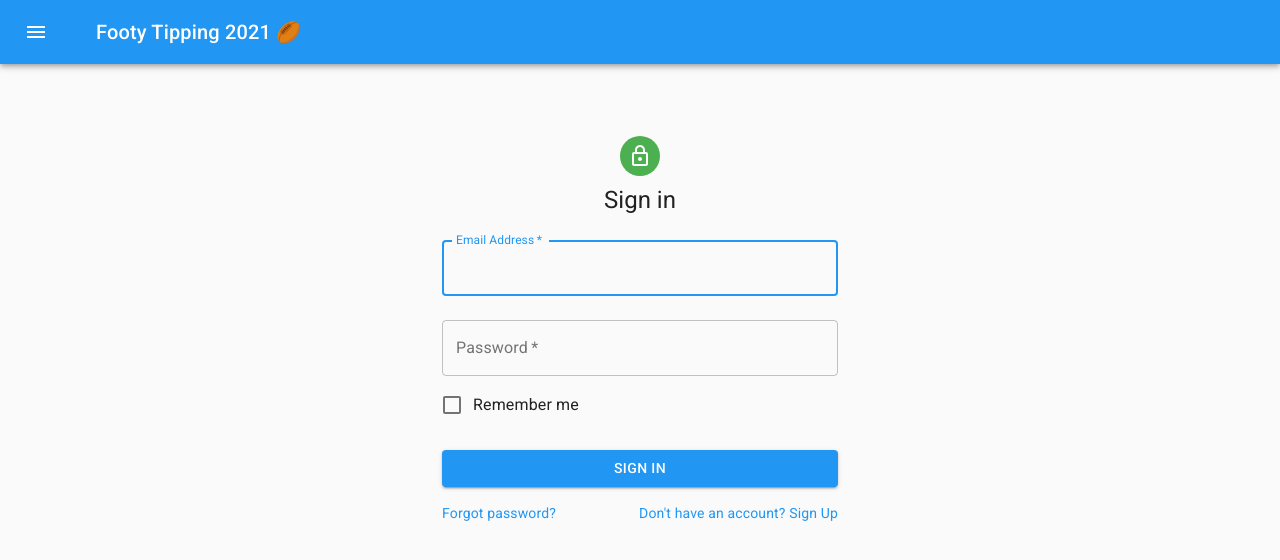
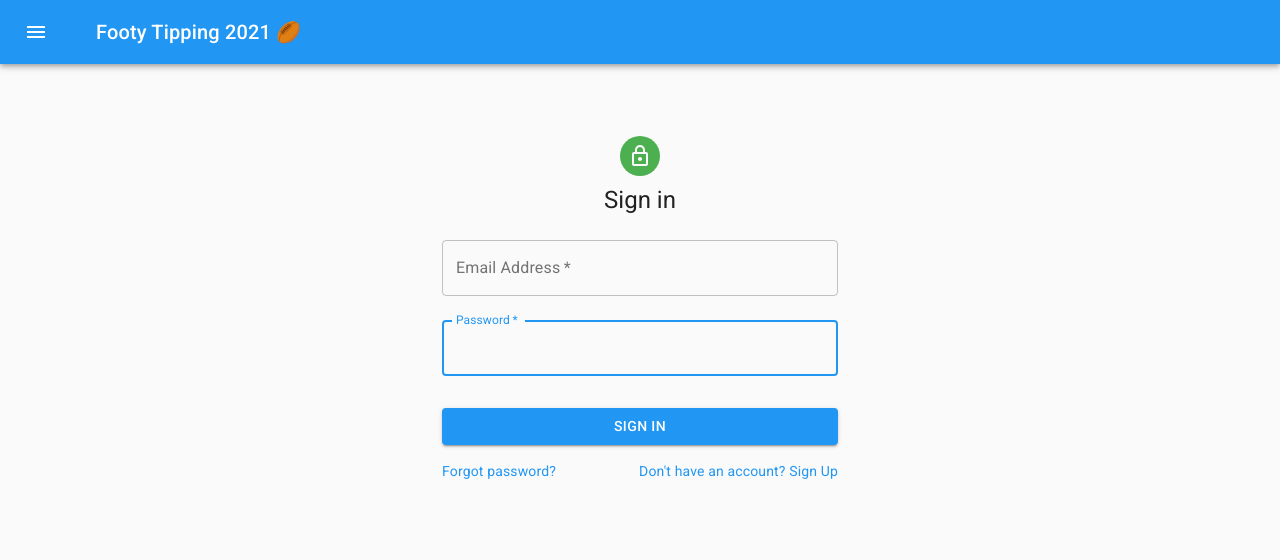
Before and after one commit to lmuhar/footy-tipping-react, a Next.js app: page /login in a window 1280 px wide. Shown: the top 560 px of the page. Built offline with nearby package versions, Linux system fonts and the light colour scheme.

Commit message:
fix submit

```diff
--- a/src/pages/login.tsx
+++ b/src/pages/login.tsx
@@ -2,7 +2,7 @@
 import { NextPage } from 'next';
 import React from 'react';
 import DefaultLayout from '../layouts/default.layout';
-import { useForm } from 'react-hook-form';
+import { useForm, Controller, SubmitHandler } from 'react-hook-form';
 import to from 'await-to-js';
 import Axios from 'axios';
 import { useRouter } from 'next/dist/client/router';
@@ -10,8 +10,6 @@ import Avatar from '@material-ui/core/Avatar';
 import Button from '@material-ui/core/Button';
 import CssBaseline from '@material-ui/core/CssBaseline';
 import TextField from '@material-ui/core/TextField';
-import FormControlLabel from '@material-ui/core/FormControlLabel';
-import Checkbox from '@material-ui/core/Checkbox';
 import Link from '@material-ui/core/Link';
 import Grid from '@material-ui/core/Grid';
 import LockOutlinedIcon from '@material-ui/icons/LockOutlined';
@@ -21,6 +19,11 @@ import Container from '@material-ui/core/Container';
 
 interface UserToken {
   token: string;
+}
+
+type FormValues = {
+  email: string;
+  password: string;
 }
 
 const useStyles = makeStyles((theme) => ({
@@ -46,8 +49,9 @@ const useStyles = makeStyles((theme) => ({
 const IndexPage: NextPage = (_props) => {
   const classes = useStyles();
   const router = useRouter();
-  const { handleSubmit, register } = useForm();
+  const { control, handleSubmit } = useForm<FormValues>();
   const onSubmit = async (data) => {
+    console.log(data);
     const [err, res] = await to(
       Axios.post<UserToken>(`http://localhost:${process.env.PORT || 3000}/api/user/login`, data),
     );
@@ -72,34 +76,42 @@ const IndexPage: NextPage = (_props) => {
           Sign in
         </Typography>
         <form onSubmit={handleSubmit(onSubmit)} className={classes.form} noValidate>
-          <TextField
+          <Controller
+            as={<TextField />}
+            name="email"
+            label="Email Address"
+            control={control}
+            value={""}
             variant="outlined"
             margin="normal"
             required
             fullWidth
             id="email"
-            label="Email Address"
-            name="email"
             autoComplete="email"
             autoFocus
-            ref={register}
+            onChange={([ event ]) => {
+              return event.target.value
+            }}
           />
-          <TextField
+
+          <Controller
+            as={<TextField />}
+            name="password"
+            label="Password"
+            type="password"
+            id="password"
+            control={control}
+            value={""}
             variant="outlined"
             margin="normal"
             required
             fullWidth
-            name="password"
-            label="Password"
-            type="password"
-            id="password"
-            autoComplete="current-password"
-            ref={register}
+            autoFocus
+            onChange={([ event ]) => {
+              return event.target.value
+            }}
           />
-          <FormControlLabel
-            control={<Checkbox value="remember" color="primary" />}
-            label="Remember me"
-          />
+
           <Button
             type="submit"
             fullWidth
```
